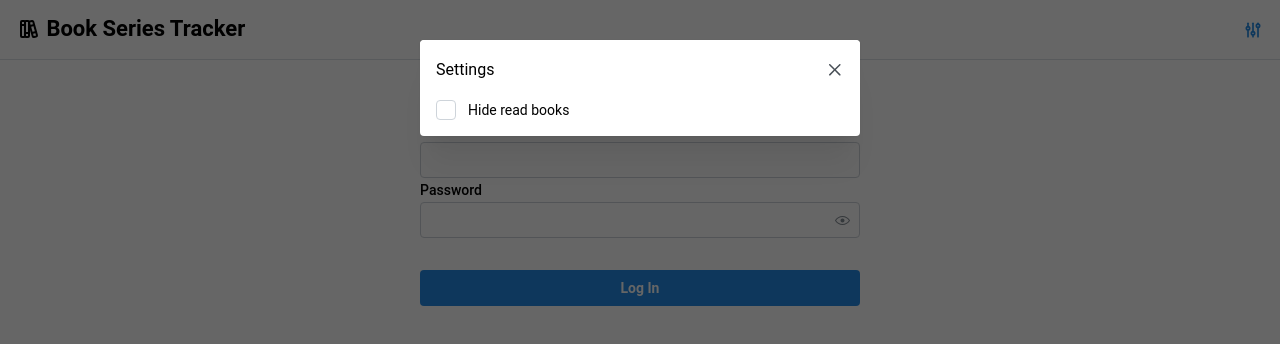
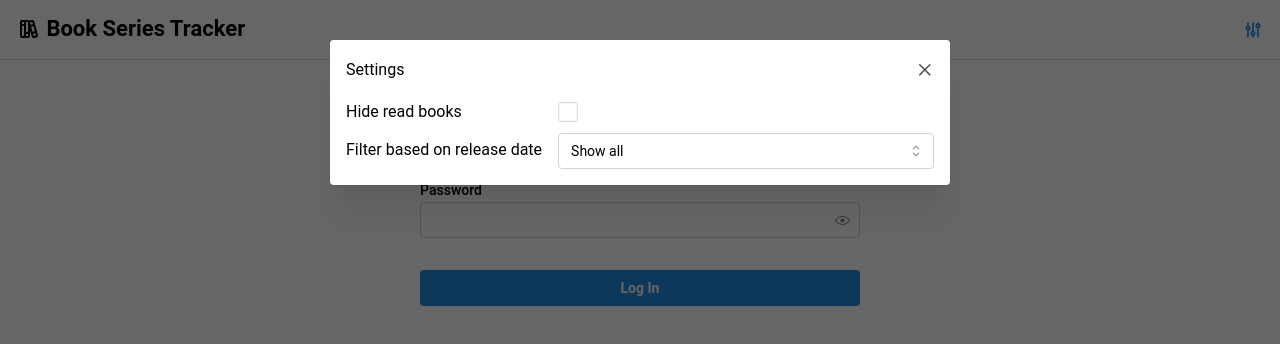
Before and after one commit to mkacik/book-series-tracker, a React app in the folder js/: page / in a window 1280 px wide. Both pictures are taken after a click on the button 1253 px from the left and 29 px from the top of the page. Shown: the top 344 px of the page. Built offline with nearby package versions, Linux system fonts and the light colour scheme; no server answers; the HTML template or start-up script is replaced by a standard one.

Commit message:
Allow hiding released/unreleased books

```diff
--- a/js/src/AppSettings.tsx
+++ b/js/src/AppSettings.tsx
@@ -6,14 +6,18 @@ import { SettingsProvider, VersionedSettings } from "./SettingsProvider";
 
 import * as UI from "./UI";
 
+export type ReleaseDateFilter = "none" | "released" | "unreleased";
+
 export interface AppSettings extends VersionedSettings {
   hideReadBooks: boolean;
+  releaseDateFilter: ReleaseDateFilter;
 }
 
 function getDefaultAppSettings(): AppSettings {
   return {
-    version: 1,
+    version: 2,
     hideReadBooks: false,
+    releaseDateFilter: "none",
   } as AppSettings;
 }
 
@@ -41,12 +45,31 @@ function AppSettingsForm({
   const toggleHideReadBooks = () =>
     updateSettings({ ...settings, hideReadBooks: !settings.hideReadBooks });
 
+  const updateReleaseDateFilter = (event: React.SyntheticEvent) => {
+    const target = event.target as HTMLSelectElement;
+    const value = target.value as ReleaseDateFilter;
+    updateSettings({ ...settings, releaseDateFilter: value });
+  };
+
   return (
-    <UI.Checkbox
-      checked={settings.hideReadBooks}
-      onChange={toggleHideReadBooks}
-      label="Hide read books"
-    />
+    <UI.SettingsGrid>
+      <UI.Text>Hide read books</UI.Text>
+      <UI.Checkbox
+        checked={settings.hideReadBooks}
+        onChange={toggleHideReadBooks}
+      />
+
+      <UI.Text>Filter based on release date</UI.Text>
+      <UI.NativeSelect
+        value={settings.releaseDateFilter}
+        onChange={updateReleaseDateFilter}
+        data={[
+          { label: "Show all", value: "none" },
+          { label: "Only show released", value: "released" },
+          { label: "Only show upcoming", value: "unreleased" },
+        ]}
+      />
+    </UI.SettingsGrid>
   );
 }
 
@@ -62,6 +85,7 @@ export function AppSettingsButton({
   return (
     <>
       <UI.Modal
+        size="lg"
         title="Settings"
         opened={modalVisible}
         onClose={() => setModalVisible(false)}
--- a/js/src/BooksPage.tsx
+++ b/js/src/BooksPage.tsx
@@ -1,7 +1,7 @@
 import React from "react";
 import { Book, BookSeries } from "./generated/types";
 import { BackendRoute } from "./Navigation";
-import { useAppSettingsContext } from "./AppSettings";
+import { AppSettings, useAppSettingsContext } from "./AppSettings";
 
 import * as UI from "./UI";
 
@@ -86,6 +86,30 @@ function SeriesSection({
   );
 }
 
+function isReleased(book: Book): boolean {
+  if (book.release_date === null) {
+    return true;
+  }
+  const now = new Date();
+  const releaseDate = new Date(book.release_date);
+  return now > releaseDate;
+}
+
+function includeBook(book: Book, settings: AppSettings) {
+  if (settings.hideReadBooks && book.read) {
+    return false;
+  }
+
+  switch (settings.releaseDateFilter) {
+    case "released":
+      return isReleased(book);
+    case "unreleased":
+      return !isReleased(book);
+    default:
+      return true;
+  }
+}
+
 function BookList({
   books,
   series,
@@ -99,13 +123,15 @@ function BookList({
     return "No tracked books yet.";
   }
 
-  const hideReadBooks = useAppSettingsContext().hideReadBooks;
+  const settings = useAppSettingsContext();
+
   const booksBySeries: Map<string, Array<Book>> = new Map();
 
   for (const book of books) {
-    if (hideReadBooks && book.read) {
+    if (!includeBook(book, settings)) {
       continue;
     }
+
     const series_asin = book.series_asin;
     if (booksBySeries.has(series_asin)) {
       booksBySeries.get(series_asin)!.push(book);
--- a/js/src/UI.tsx
+++ b/js/src/UI.tsx
@@ -90,6 +90,17 @@ export function SettingsButton({ onClick }: { onClick: () => void }) {
   );
 }
 
+export function SettingsGrid({ children }: { children: React.ReactNode }) {
+  const style = {
+    display: "grid",
+    alignItems: "center",
+    gridTemplateColumns: "auto 1fr",
+    gap: "0.5rem 1rem",
+  };
+
+  return <div style={style}>{children}</div>;
+}
+
 export function PageLoading() {
   return (
     <Center h="100%">
@@ -119,6 +130,7 @@ export {
   Flex,
   List,
   Modal,
+  NativeSelect,
   PasswordInput,
   Space,
   Switch,
```
